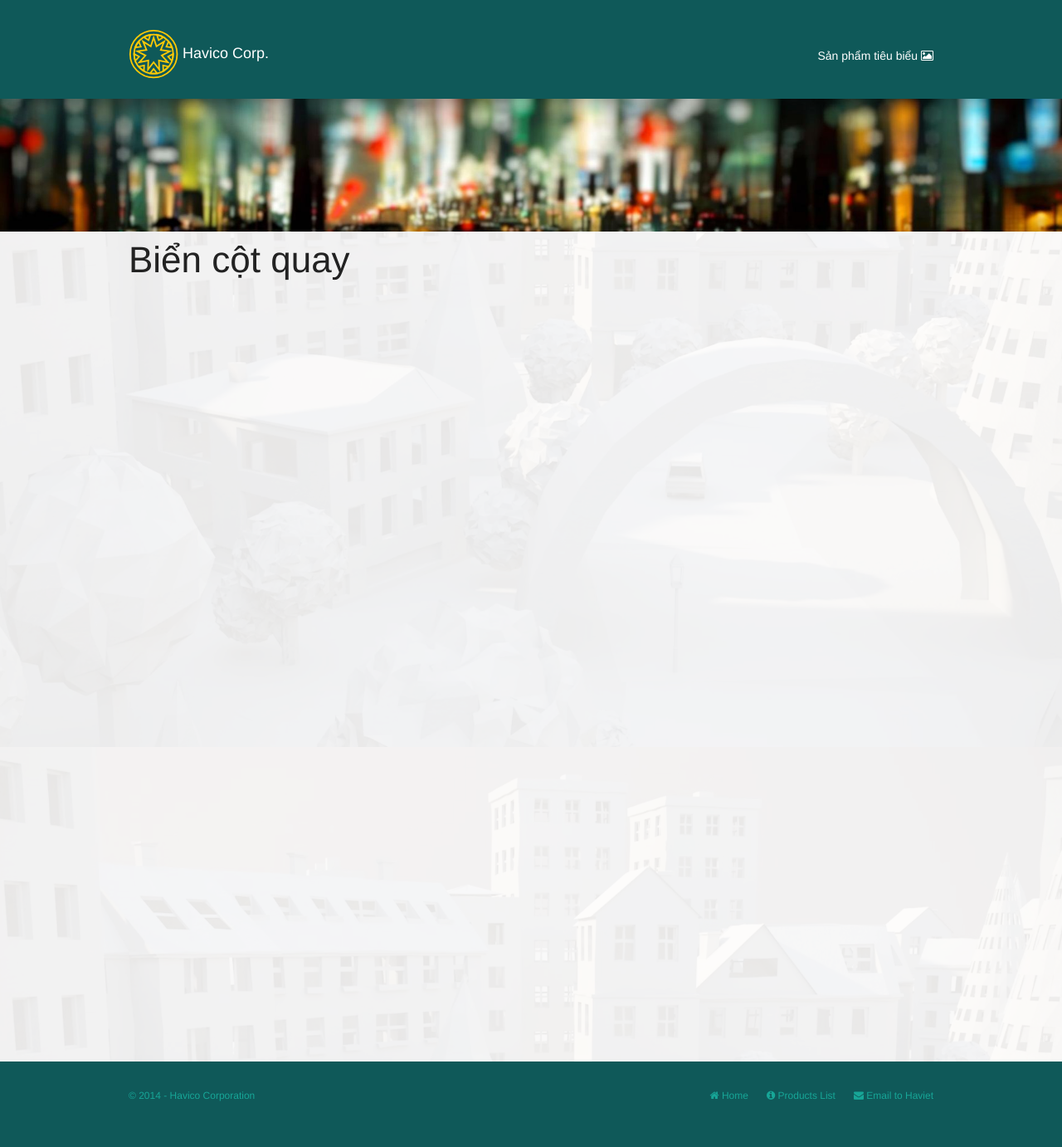
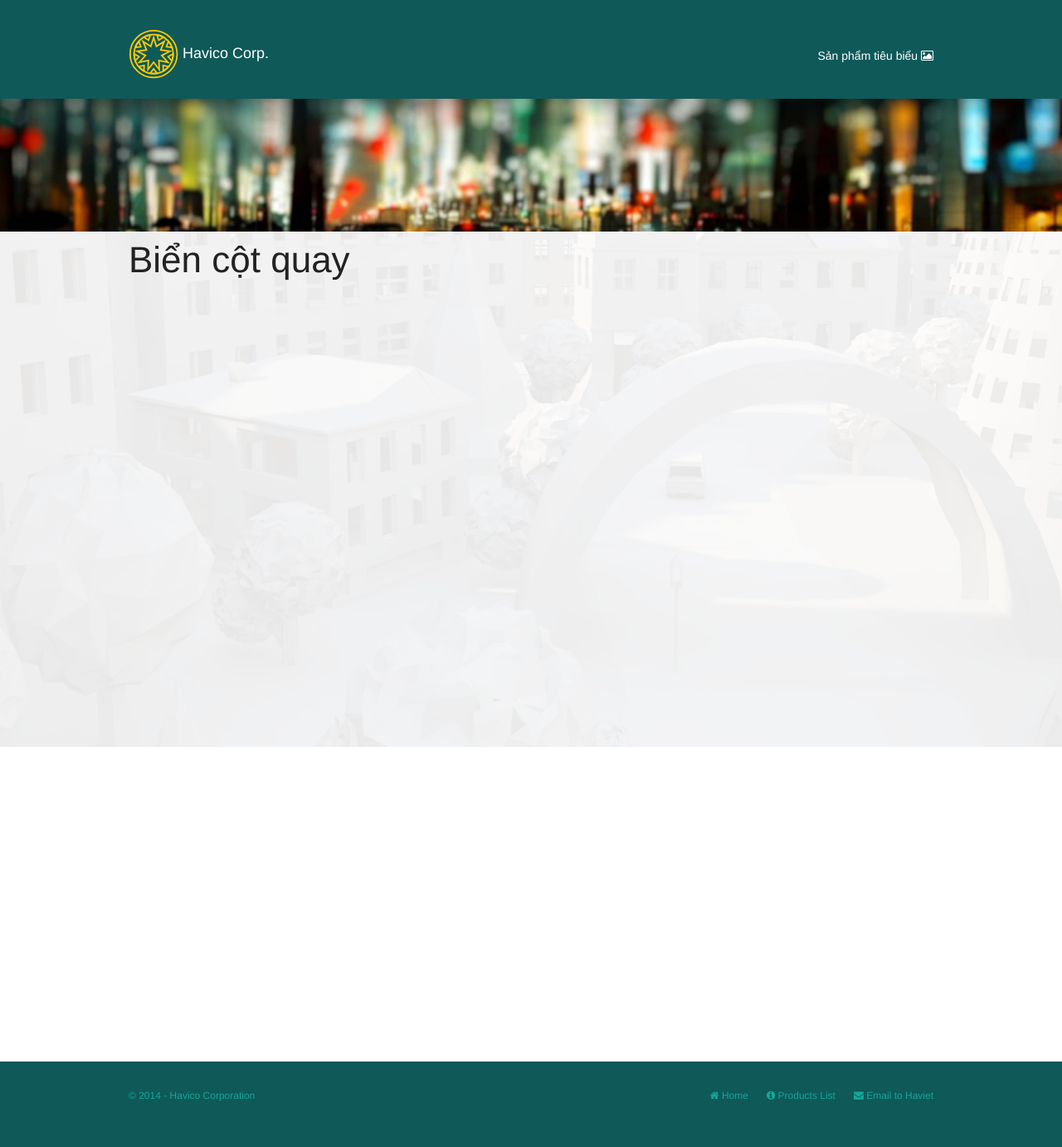
Before and after one commit to haviet/haviet.github.com, a Jekyll site: the page built from pages/prd-rotary-ads.html, in a window 1280 px wide. Shown: the whole page at 83% size. Built offline with Jekyll 4.4.1, drawn with Linux system fonts in a browser that asks for light colours; nearby versions of some CDN libraries.

Commit message:
error somewhere

```diff
--- a/foundation/customize.css
+++ b/foundation/customize.css
@@ -1,11 +1,4 @@
-html {
-	background: url('img/sitebg2.jpg') no-repeat center center fixed;
-	-webkit-background-size: cover;
-	-moz-background-size: cover;
-	-o-background-size: cover;
-	background-size: cover;
-	z-index:-99;
-}
+
 body { z-index:-9; }
 
 
```
Also changed, not shown: _includes/home-eta.html (+0 -11 lines).
